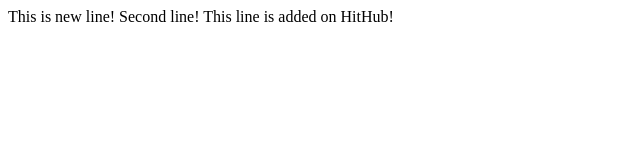
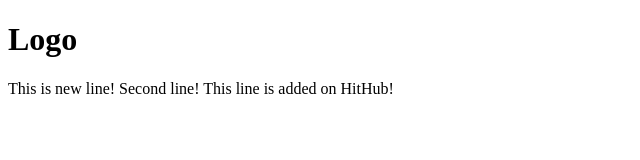
Before and after one commit to NadezhdaChornaya/home_work, a plain HTML site: page index.html in a window 1280 px wide. Shown: the whole page, without its empty margins (0-640 px from the left). Drawn offline with Linux system fonts and the light colour scheme.

Commit message:
added header

```diff
--- a/index.html
+++ b/index.html
@@ -6,7 +6,10 @@
     <title>Document</title>
   </head>
   <body>
-    This is new line! Second line!
-    This line is added on HitHub!
+    <div class="header">
+      <h1>Logo</h1>
+    </div>
+
+    This is new line! Second line! This line is added on HitHub!
   </body>
 </html>
```
